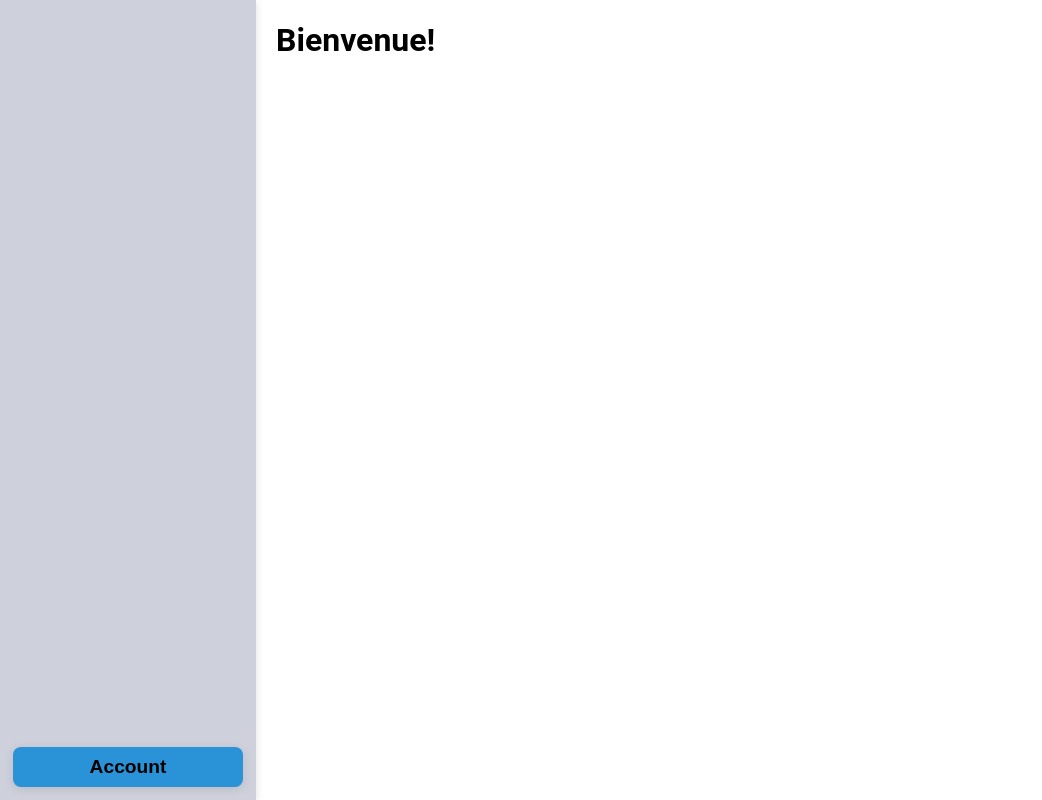
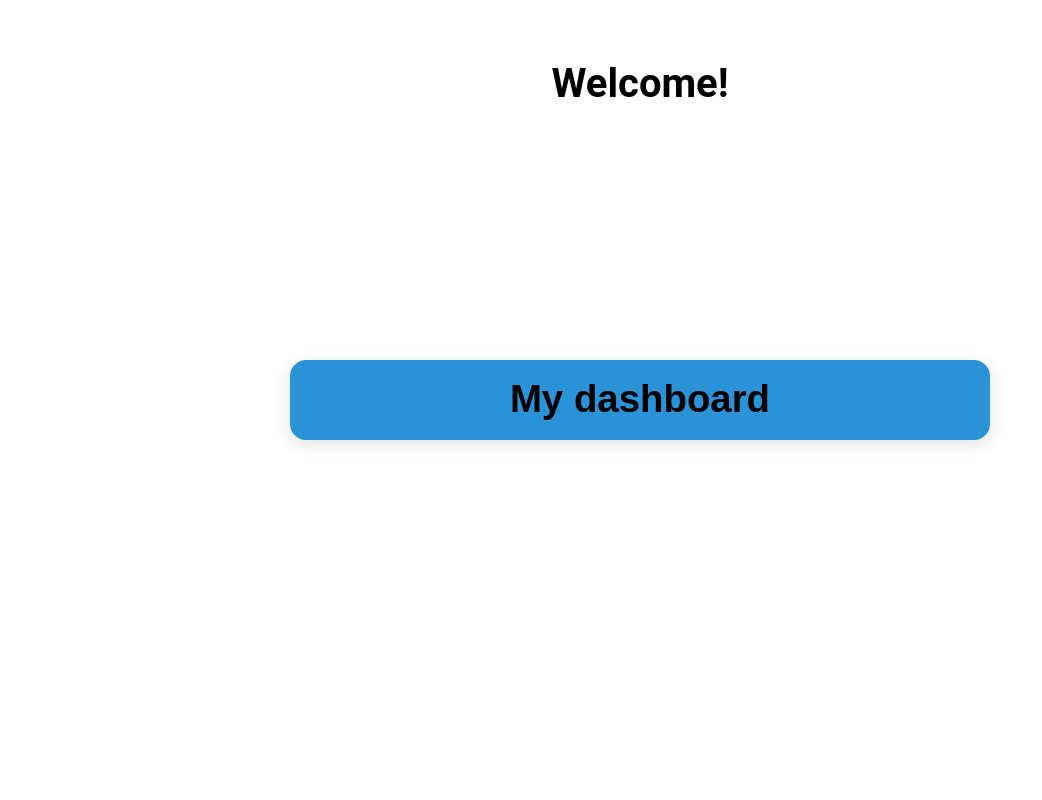
Before and after one commit to Lirobi/TodoListPython, a Django app: page / in a window 1280 px wide. Shown: the whole page, without its empty margins (0-1042 px from the left). Run offline with Django 5.2, Linux system fonts and the light colour scheme.

Commit message:
ready for deploy

```diff
--- a/home/templates/base.html
+++ b/home/templates/base.html
@@ -13,6 +13,8 @@
         font-family: roboto;
         padding:0;
         margin:0;
+        width: 100%;
+        height:100%;
       }
       .button-icon {
         border:none;
@@ -27,6 +29,7 @@
         margin:0;
         display:flex;
         width: 100%;
+        height:100%;
       }
 
       {% block style %}
@@ -35,7 +38,6 @@
   </head>
 
   <body>
-    {%include "navbar.html"%}
 
     {%if error.has_assignment%}
       <div style="display:flex;margin:auto;">
--- a/home/templates/button-1.html
+++ b/home/templates/button-1.html
@@ -7,9 +7,10 @@
             justify-content: center;
         }
         .button-1 {
-            width:90%;
+
+            width: 350px;
             height: 40px;
-            border: 0px;
+            border: 1px solid var(--blue);
             border-radius: .5rem;
             background-color: var(--blue);
             box-shadow: rgba(99, 99, 99, 0.2) 0px 2px 8px 0px;
@@ -17,7 +18,19 @@
             font-size: 120%;
             color: black;
             cursor: pointer;
+
+            transition: all 0.3s ease-in-out;
         }
+
+        .button-1:hover {
+            {%if animation == "1"%}
+            transform: scale(1.1);
+            {%endif%}
+            {%if animation == "2"%}
+            background: transparent;
+            {%endif%}
+        }
+
 
 
     </style>
--- a/home/templates/home.html
+++ b/home/templates/home.html
@@ -1,3 +1,43 @@
-{% extends "base.html" %}{%block title%}Home{%endblock%}{% block content %}
-<h1>Bienvenue!</h1>
+
+
+{% extends "base.html" %}
+
+{%block title%}Home{%endblock%}
+
+
+{% block content %}
+<div class="container content-container">
+
+    <h1>Welcome!</h1>
+
+    <div class="container todos-button-container">
+    <style>
+        h1 {
+            margin: auto;
+            margin-top:60px;
+            font-size: 250%;
+        }
+        .todos-button-container {
+            position: absolute;
+            margin: auto;
+            width: 350px;
+            align-self: center;
+            transform: scale(2);
+            right: 0;
+            left: 0;
+            top: 0;
+            bottom: 0;
+        }
+        .content-container {
+            height: 100%;
+            margin:auto;
+            display:flex;
+            flex-direction: column;
+        }
+
+
+    </style>
+    {%include "button-1.html" with action="window.location='../todos';" text="My dashboard" animation="1"%}
+    </div>
+</div>
 {% endblock %}
--- a/home/templates/navbar.html
+++ b/home/templates/navbar.html
@@ -16,9 +16,11 @@
         display:flex;
     }
     .navbar-container .account-button {
-        width: 100%;
+        width: 90%;
         display: inline-block;
         align-self: flex-end;
+
+        margin:auto;
         margin-bottom: 5%;
     }
   </style>
@@ -27,7 +29,7 @@
   <div class="account-button">
     <form action="account" method="POST">
     {%csrf_token%}
-    {%include "button-1.html" with action="submit()" text="Account"%}
+    {%include "button-1.html" with action="submit()" text="Account" animation="2"%}
     </form>
   </div>
   </div>
--- a/home/templates/todos.html
+++ b/home/templates/todos.html
@@ -15,7 +15,7 @@ h1 {
 {% endblock style %}
 {% block content %}
 
-
+{%include "navbar.html"%}
 <div class="container" id="todolist-container">
 
 <h1>Todo list</h1>
```
